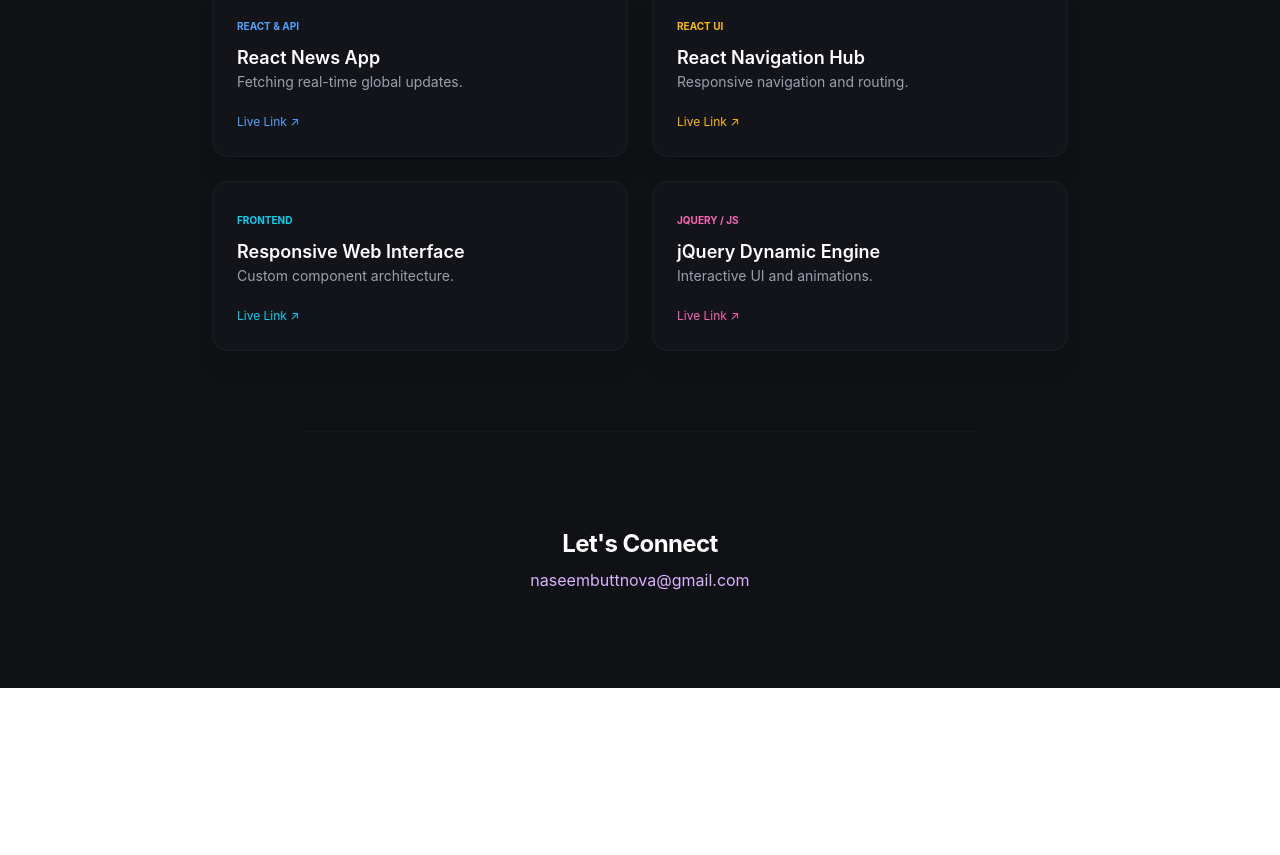
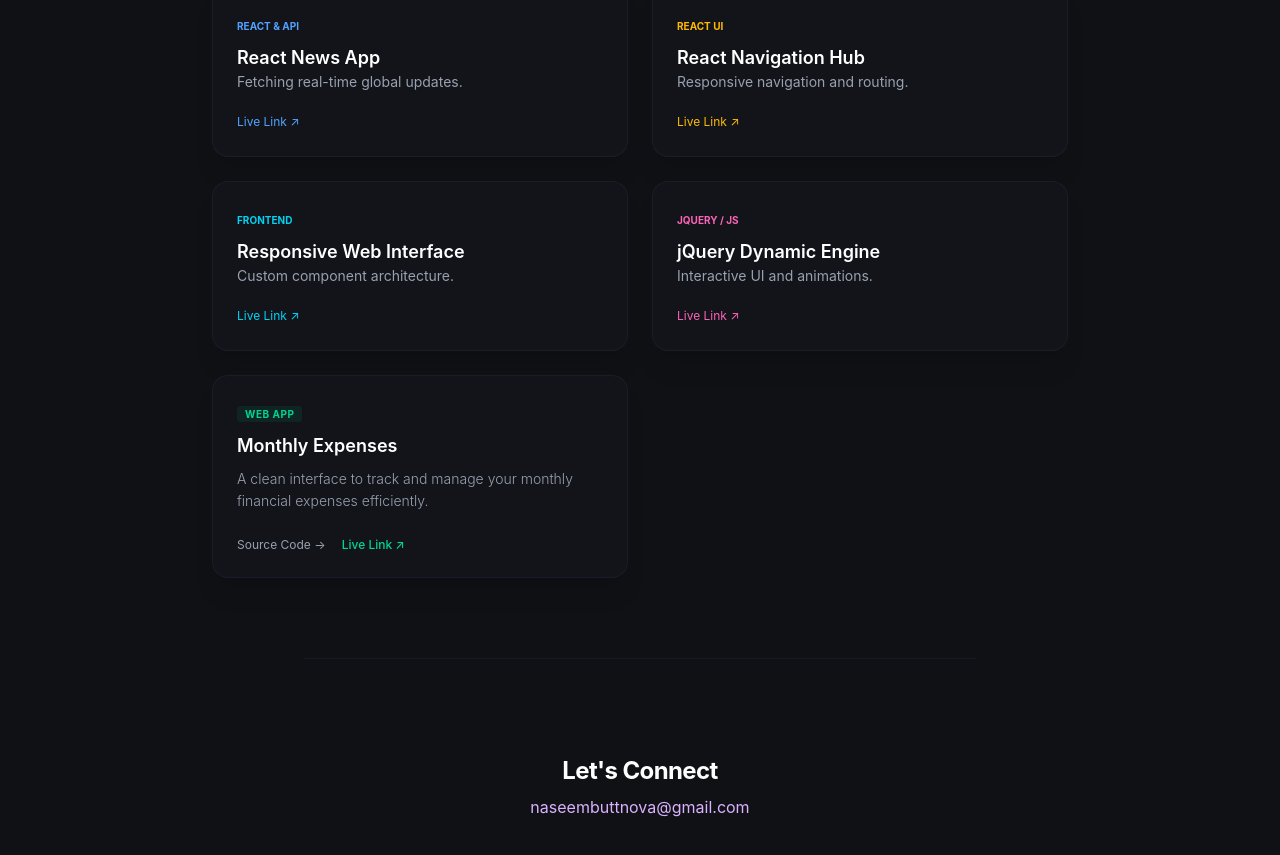
Before and after one commit to naseembutt/my-portfolioo, a React (Vite) app: page / in a window 1280 px wide. Shown: the part 1069-1924 px from the top of the page. Before the commit the page ends 1757 px from the top, so only its background shows below. Built offline with nearby package versions, Linux system fonts and the light colour scheme.

Commit message:
added all 8 projects seamlessly

```diff
--- a/src/App.jsx
+++ b/src/App.jsx
@@ -161,9 +161,35 @@ export default function App() {
               Live Link ↗
             </a>
           </div>
+          {/* Project: Monthly Expenses */}
+          <div className="bg-[#13161c]/80 border border-gray-800/50 p-6 rounded-2xl shadow-xl hover:border-emerald-500/30 transition-all duration-300 hover:-translate-y-1 group">
+            <span className="text-[10px] uppercase font-bold tracking-wider text-emerald-400 bg-emerald-500/10 px-2 py-0.5 rounded">
+              Web App
+            </span>
+            <h4 className="text-lg font-semibold mt-2 mb-2 text-white group-hover:text-emerald-300 transition-colors">
+              Monthly Expenses
+            </h4>
+            <p className="text-gray-400 text-sm mb-6 font-light leading-relaxed">
+              A clean interface to track and manage your monthly financial
+              expenses efficiently.
+            </p>
+            <div className="flex gap-4">
+              <a
+                href="https://github.com/naseembutt/monthly-expenses-"
+                className="text-xs text-gray-400 hover:text-white transition-colors"
+              >
+                Source Code →
+              </a>
+              <a
+                href="https://naseembutt.github.io/monthly-expenses-/"
+                className="text-xs text-emerald-400 hover:text-emerald-300 font-medium transition-colors"
+              >
+                Live Link ↗
+              </a>
+            </div>
+          </div>
         </div>
       </section>
-
       {/* Contact Section */}
       <section
         id="contact"
```
